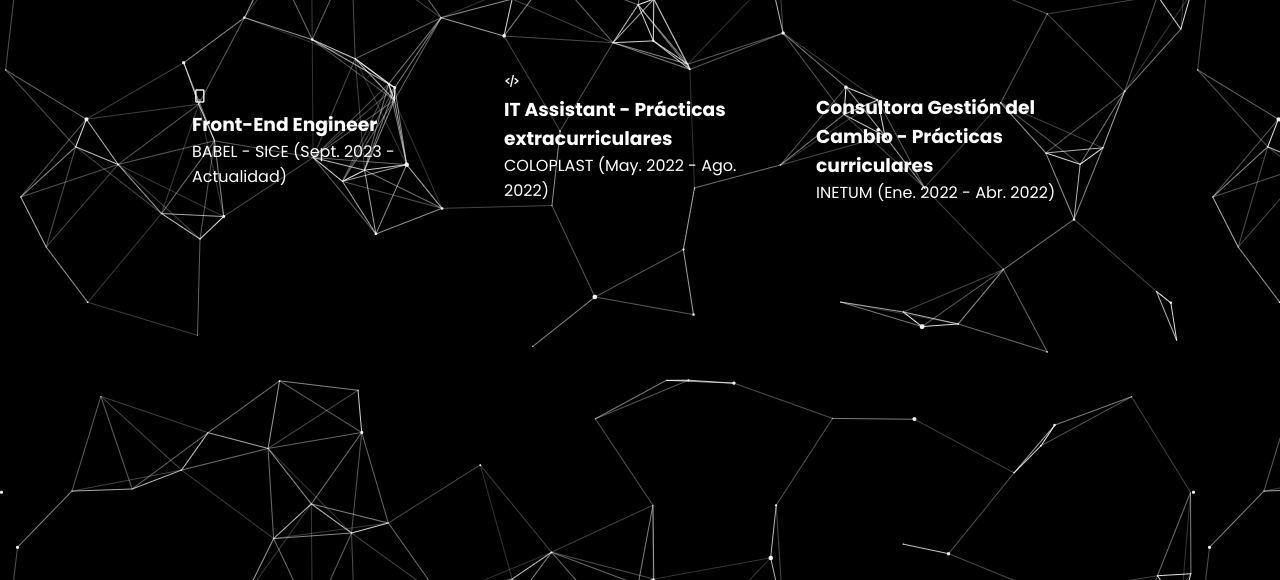
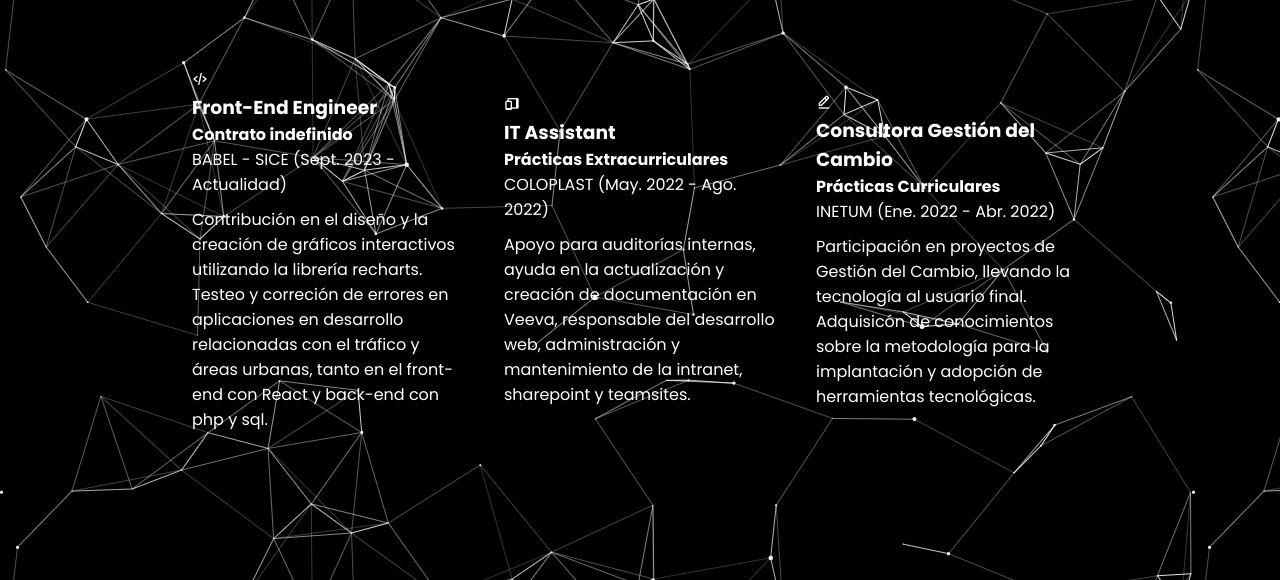
Before and after one commit to asanchezat/Portfolio, a plain HTML site: page experiencia.html in a window 1280 px wide. Shown: the part 220-800 px from the top of the page. Drawn offline with nearby package versions, Linux system fonts and the light colour scheme.

Commit message:
experiencia terminada

```diff
--- a/css/style.css
+++ b/css/style.css
@@ -294,3 +294,7 @@ h3 span:after {
     gap: 2.5rem;
     margin-top: 5rem;
 }
+
+.text {
+    margin-top: 10px;
+}
--- a/experiencia.html
+++ b/experiencia.html
@@ -19,7 +19,7 @@
                 <li><a href="portfolio.html" > Portfolio </a></li>
                 <li><a href="contacto.html"> Contacto </a></li>
             </ul>
-            <div class="box box-menu" id="menu-icon"></div>
+
         </header>
 
         <section class="experiencia" id="experiencia">
@@ -29,26 +29,37 @@
             <div class="experiencia-content">
                 <div class="box">
                     <div class="s-icons">
-                        <i class="bx bx-mobile-alt"></i>
+                        <i class="bx bx-code-alt"></i>
                     </div>
                     <h3>Front-End Engineer</h3>
+                    <h4>Contrato indefinido</h4>
                     <p>BABEL - SICE (Sept. 2023 - Actualidad)</p>
+                    <p class="text"> Contribución en el diseño y la creación de gráficos interactivos utilizando la librería recharts.
+                        Testeo y correción de errores en aplicaciones en desarrollo relacionadas con el tráfico y áreas urbanas, tanto en el front-end
+                        con React y back-end con php y sql.
+                    </p>
                 </div>
 
                 <div class="box">
                     <div class="s-icons">
-                        <i class="bx bx-code-alt"></i>
+                        <i class="bx bxs-devices"></i>
                     </div>
-                    <h3>IT Assistant - Prácticas extracurriculares</h3>
+                    <h3>IT Assistant</h3>
+                    <h4> Prácticas Extracurriculares</h4>
                     <p>COLOPLAST (May. 2022 - Ago. 2022)</p>
+                    <p class="text"> Apoyo para auditorías internas, ayuda en la actualización y creación de documentación en Veeva, responsable
+                        del desarrollo web, administración y mantenimiento de la intranet, sharepoint y teamsites.</p>
                 </div>
 
                 <div class="box">
                     <div class="s-icons">
-                        <i class="bx-edit-alt"></i>
+                        <i class="bx bx-edit-alt"></i>
                     </div>
-                    <h3>Consultora Gestión del Cambio - Prácticas curriculares</h3>
+                    <h3>Consultora Gestión del Cambio</h3>
+                    <h4> Prácticas Curriculares </h4>
                     <p>INETUM (Ene. 2022 - Abr. 2022)</p>
+                    <p class="text"> Participación en proyectos de Gestión del Cambio, llevando la tecnología al usuario final. Adquisicón de conocimientos sobre
+                        la metodología para la implantación y adopción de herramientas tecnológicas. </p>
                 </div>
             </div>
         </section>
```
Also changed, not shown: formacion.html (+1 -1 lines), index.html (+1 -1 lines), portfolio.html (added).
